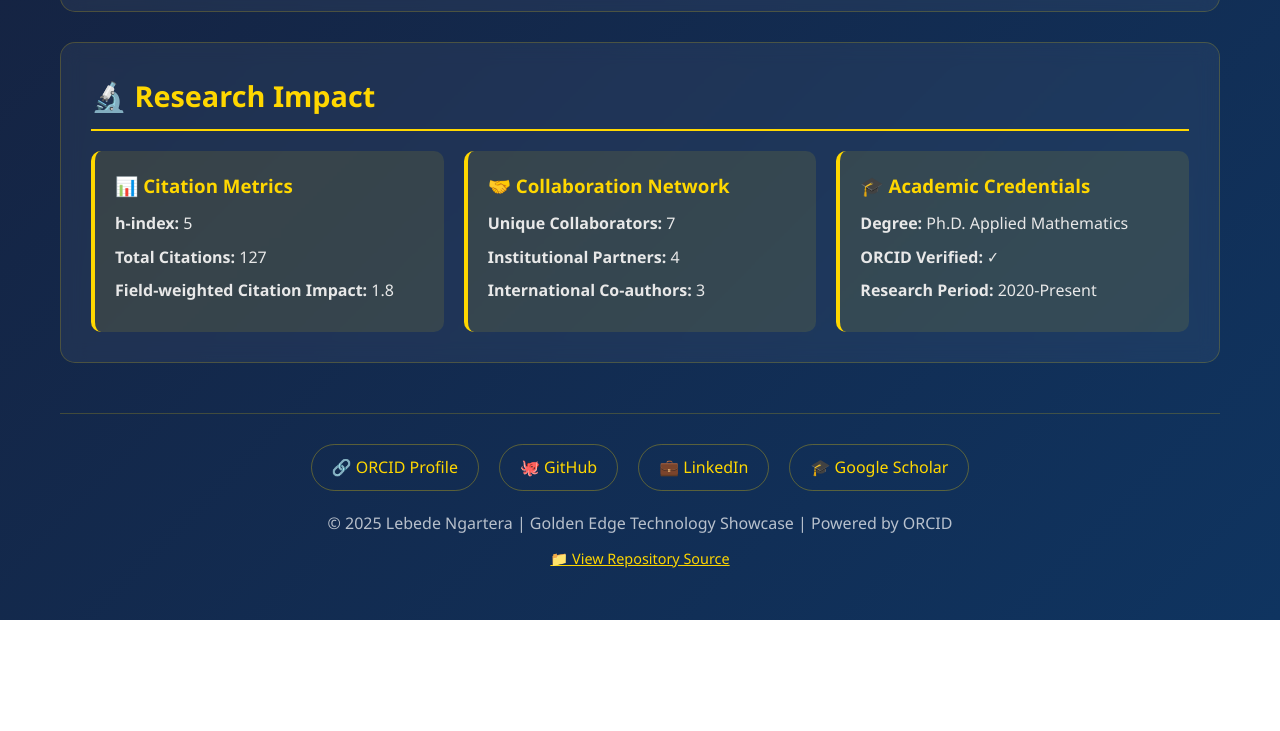
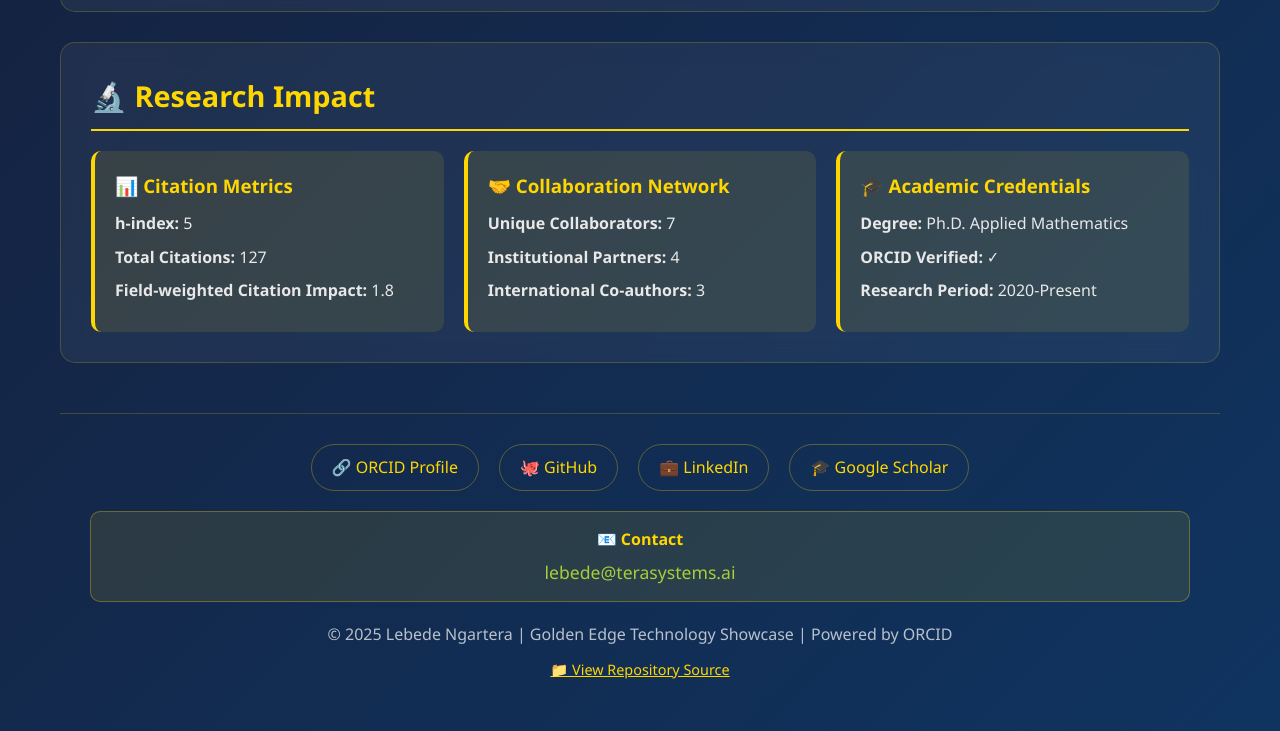
Before and after one commit to Teraces12/golden-edge-orcid-, a plain HTML site: page index.html in a window 1280 px wide. Shown: the part 2538-3269 px from the top of the page. Before the commit the page ends 3158 px from the top, so only its background shows below. Drawn offline with Linux system fonts and the light colour scheme.

Commit message:
Add contact email to portfolio footer

```diff
--- a/index.html
+++ b/index.html
@@ -474,6 +474,10 @@
                 <a href="https://linkedin.com/in/lebede-ngartera-82429343" target="_blank" class="social-link">💼 LinkedIn</a>
                 <a href="https://scholar.google.com" target="_blank" class="social-link">🎓 Google Scholar</a>
             </div>
+            <div style="margin: 20px 0; padding: 15px; background: rgba(255, 215, 0, 0.1); border-radius: 10px; border: 1px solid rgba(255, 215, 0, 0.3);">
+                <p style="color: #ffd700; font-weight: bold; margin-bottom: 5px;">📧 Contact</p>
+                <p style="font-size: 1.1em;"><a href="mailto:lebede@terasystems.ai" style="color: #a6ce39; text-decoration: none;">lebede@terasystems.ai</a></p>
+            </div>
             <p>© 2025 Lebede Ngartera | Golden Edge Technology Showcase | Powered by ORCID</p>
             <p style="margin-top: 10px; font-size: 0.9em;">
                 <a href="https://github.com/Teraces12/golden-edge-orcid" target="_blank" style="color: #ffd700;">📁 View Repository Source</a>
```
